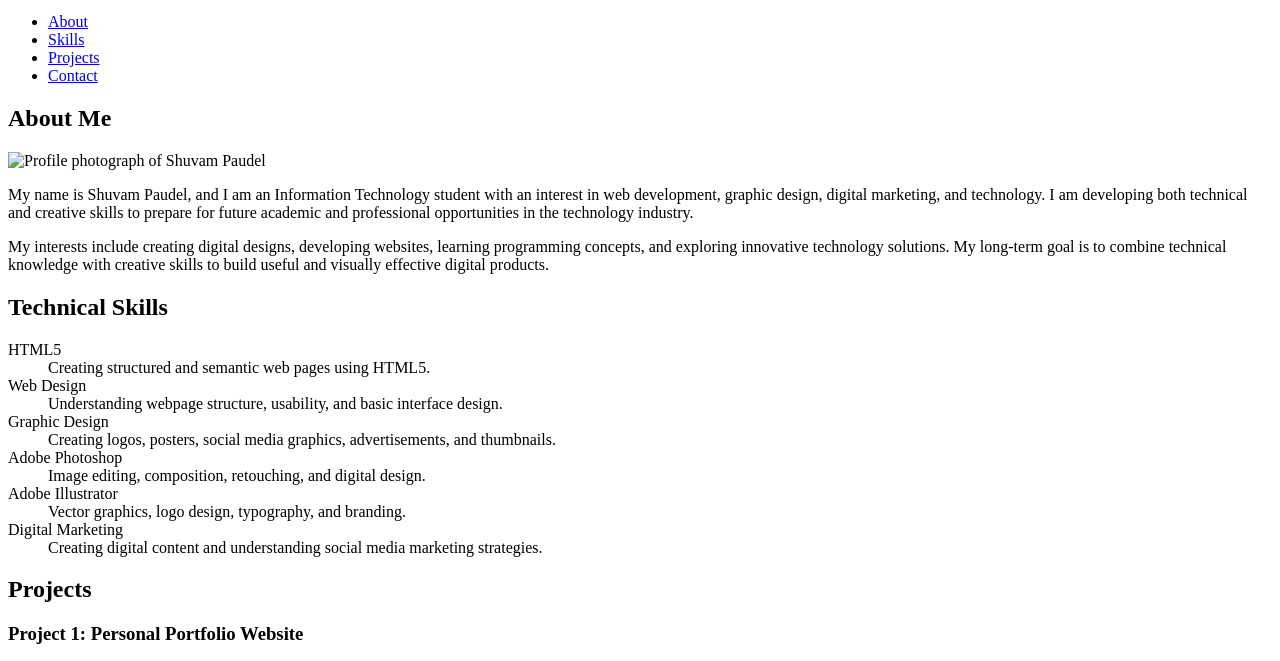
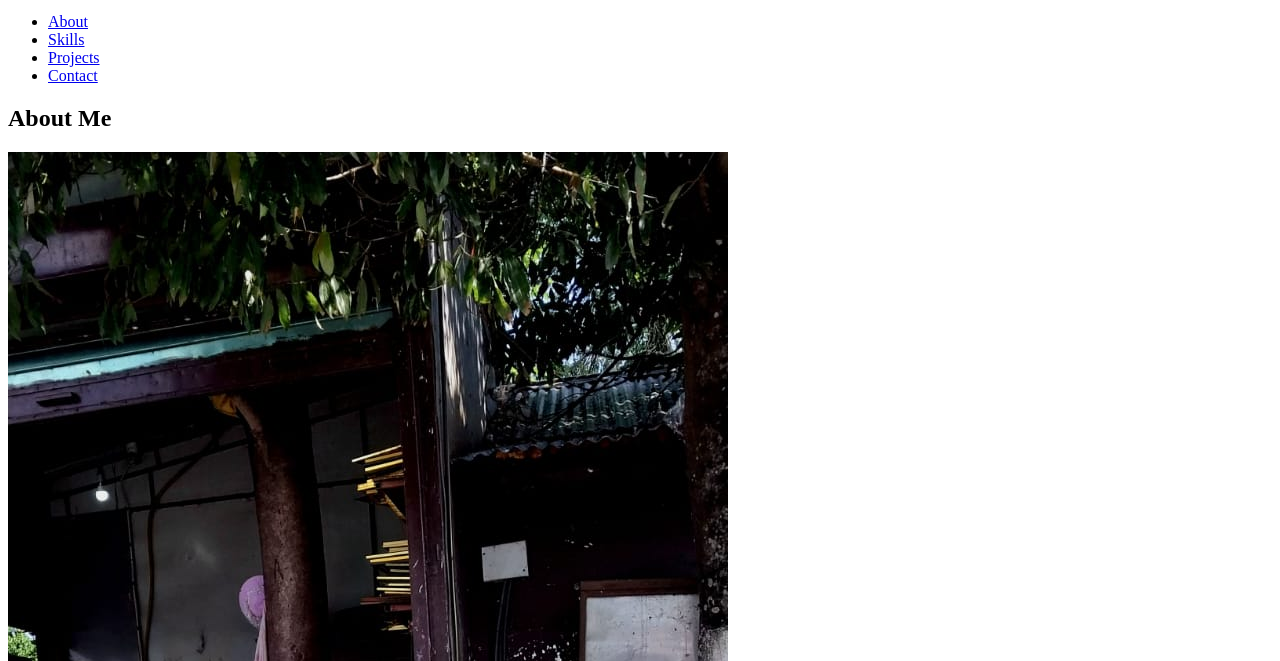
Before and after one commit to Shuvam346/shuvamprofile, a plain HTML site: page index.html in a window 1280 px wide. Shown: the part 101-762 px from the top of the page. Drawn offline with Linux system fonts and the light colour scheme.

Commit message:
Add profile image and fix links in index.html
Add profile.png to the project and update index.html to use the new image (src changed from images/profile.jpg to profile.png; width attribute removed). Replace the placeholder GitHub repo link with a direct link to this repository's index.html blob. Ensures the page displays the actual profile image and points to the correct project repo.

```diff
--- a/index.html
+++ b/index.html
@@ -28,9 +28,8 @@
         <section id="about">
             <h2>About Me</h2>
 
-            <img src="images/profile.jpg"
-                 alt="Profile photograph of Shuvam Paudel"
-                 width="250">
+            <img src="profile.png"
+                 alt="Profile photograph of Shuvam Paudel">
 
             <p>
                 My name is Shuvam Paudel, and I am an Information Technology
@@ -87,7 +86,7 @@
                 </p>
 
                 <p>
-                    <a href="https://github.com/YOUR-USERNAME/personal-portfolio">
+                    <a href="https://github.com/Shuvam346/shuvamprofile/blob/7d2f23613b65a7c72d9be778ade67078b30359a1/index.html">
                         View Project Repository
                     </a>
                 </p>
```
Also changed, not shown: profile.png (added).
